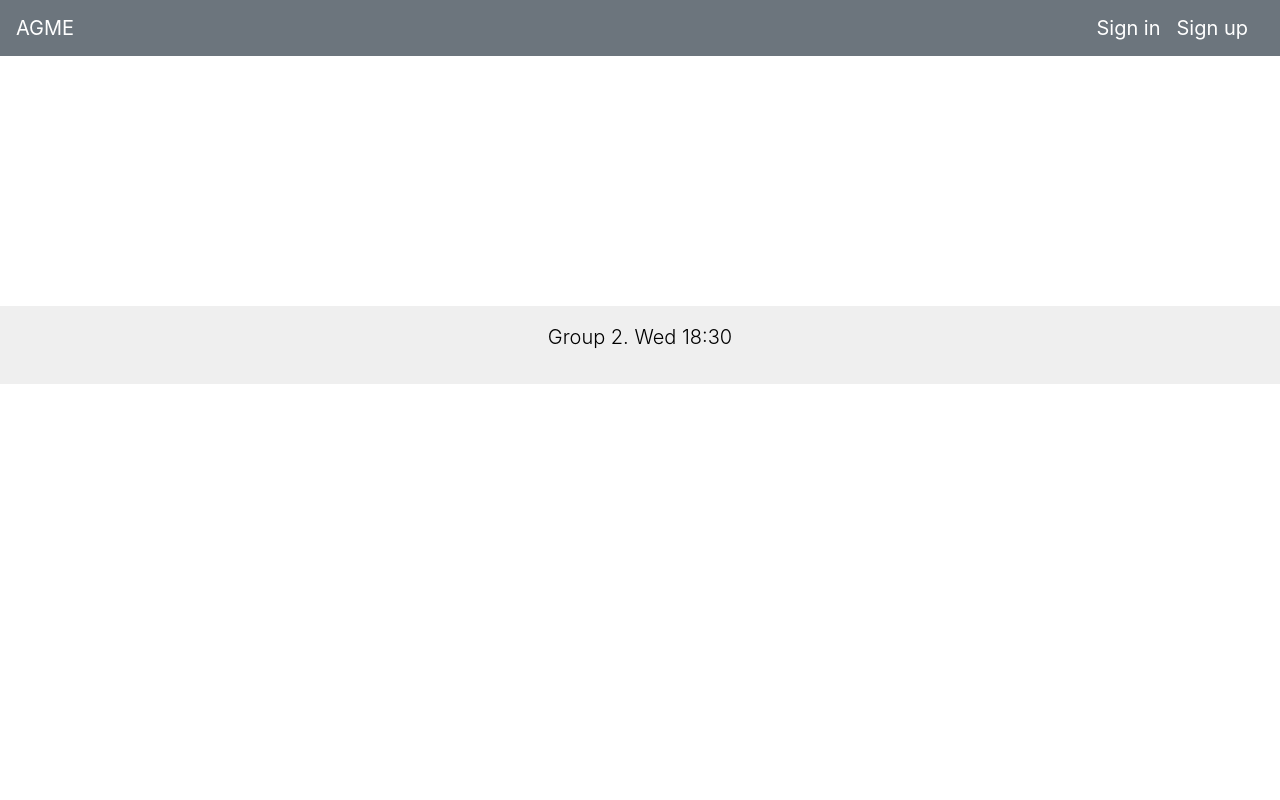
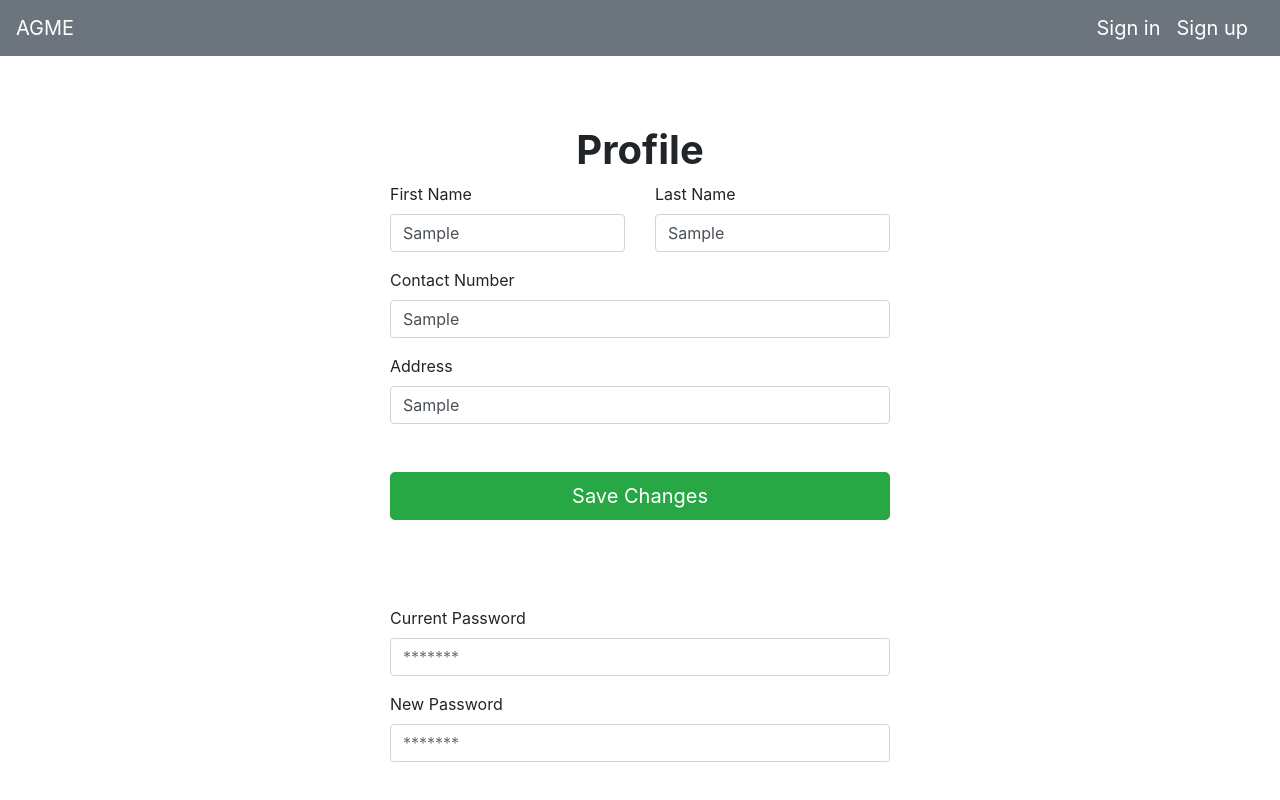
Before and after one commit to s3718266/majorproject-4-wed-18-30-2, a React (Create React App) app in the folder Sprint1/FrontEnd/agme/: page /profile in a window 1280 px wide. Shown: the top 800 px of the page. Built offline with nearby package versions, Linux system fonts and the light colour scheme.

Commit message:
Profile page

```diff
--- a/Sprint1/FrontEnd/agme/src/App.js
+++ b/Sprint1/FrontEnd/agme/src/App.js
@@ -4,6 +4,7 @@ import 'bootstrap/dist/css/bootstrap.min.css';
 import { Route, BrowserRouter as Router, Switch } from "react-router-dom"
 import SignIn from './pages/sign-in';
 import SignUp from './pages/sign-up';
+import Profile from './pages/profile';
 import Home from './pages/home';
 
 function App() {
@@ -16,6 +17,7 @@ function App() {
             <Route path="/" exact component={Home} />
             <Route path="/sign-in" component={SignIn} />
             <Route path="/sign-up" component={SignUp} />
+            <Route path="/profile" component={Profile} />
           </Switch>
 
         </Router>
--- /dev/null
+++ b/Sprint1/FrontEnd/agme/src/pages/profile.js
@@ -0,0 +1,67 @@
+import React from 'react';
+import '../App.css';
+import { Button, Form, FormGroup, Label, Input } from 'reactstrap';
+import 'bootstrap/dist/css/bootstrap.min.css';
+
+function Profile() {
+  return (
+    <div>
+    <Form className="signup-form">
+      <h1 class="font-weight-bold" id="heading">Profile</h1>
+
+      <div className="row">
+
+      <div className="col-6">
+      <FormGroup>
+        <Label>First Name</Label>
+        <Input type="text" placeholder="First Name" value="Sample"></Input>
+      </FormGroup>
+      </div>
+
+      <div className="col-6">
+      <FormGroup>
+        <Label>Last Name</Label>
+        <Input type="text" placeholder="Last Name" value="Sample"></Input>
+      </FormGroup>
+      </div>
+
+      </div>
+
+      <FormGroup>
+        <Label>Contact Number</Label>
+        <Input type="text" placeholder="Contact Number" value="Sample"></Input>
+      </FormGroup>
+
+      <FormGroup>
+        <Label>Address</Label>
+        <Input type="text" placeholder="Address" value="Sample"></Input>
+      </FormGroup>
+
+      <Button className="btn-lg btn-success btn-block mt-5 mb-3">
+        Save Changes
+      </Button>
+
+    </Form>
+
+    <Form className="signup-form">
+
+      <FormGroup>
+        <Label>Current Password</Label>
+        <Input type="password" placeholder="*******" value=""></Input>
+      </FormGroup>
+
+      <FormGroup>
+        <Label>New Password</Label>
+        <Input type="password" placeholder="*******" value=""></Input>
+      </FormGroup>
+
+      <Button className="btn-lg btn-success btn-block mt-5 mb-3">
+        Change Password
+      </Button>
+
+    </Form>
+    </div>
+  );
+}
+
+export default Profile;
```
